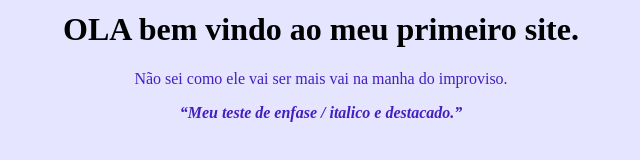
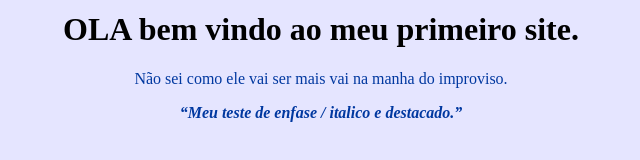
Before and after one commit to Lukinhazsz/minha-primeira-pagina, a plain HTML site: page INDEX.html in a window 1280 px wide. Shown: the part 322-482 px from the top of the page, without its empty margins (319-959 px from the left). Drawn offline with Linux system fonts and the light colour scheme.

Commit message:
Update style.css

```diff
--- a/style.css
+++ b/style.css
@@ -8,5 +8,5 @@ body {background-color: rgba(0, 0, 255, 0.1);}
 .texto {
   text-align: center;
   font-size: 20 px;
-  color: #441ec0;
+  color: #0038A0;
 }
```
